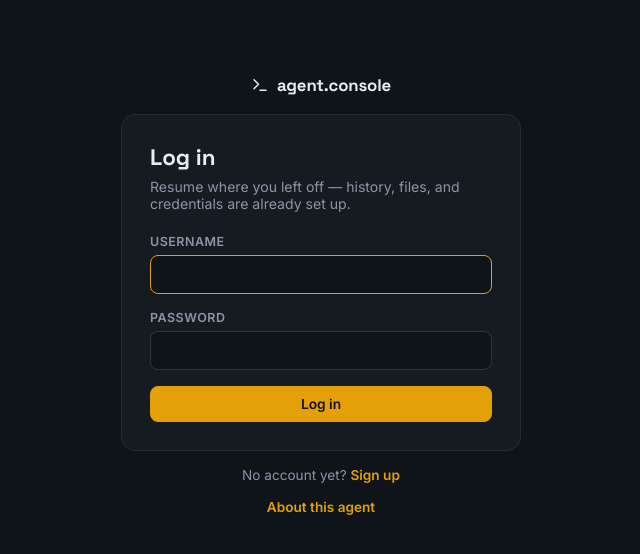
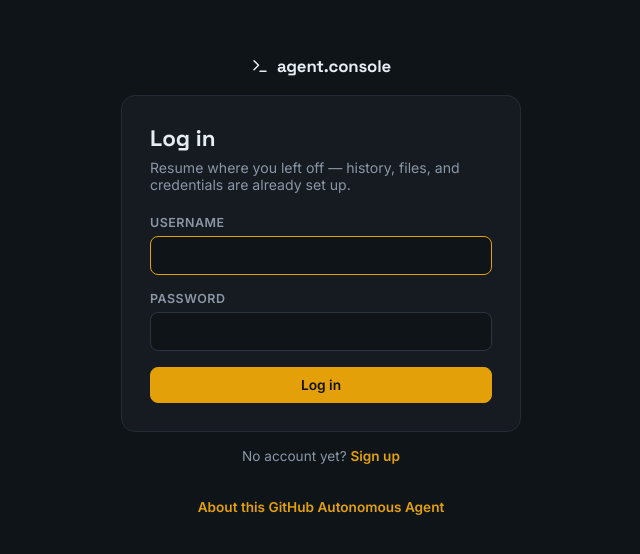
Before and after one commit to ajaysah-ai/GitHub_Autonomous_Agent, a React (Vite) app in the folder frontend/: page /login in a window 1280 px wide. Shown: the part 106-660 px from the top of the page, without its empty margins (319-959 px from the left). Built offline with nearby package versions, Linux system fonts and the light colour scheme; no server answers.

Commit message:
Update Loginpage.jsx

```diff
--- a/frontend/src/pages/Loginpage.jsx
+++ b/frontend/src/pages/Loginpage.jsx
@@ -57,7 +57,7 @@ export default function LoginPage() {
           No account yet? <Link to="/signup"><button type="button">Sign up</button></Link>
         </div>
         <div className="auth-switch">
-          <Link to="/about"><button type="button">About this agent</button></Link>
+          <Link to="/about"><button type="button"><h4>About this GitHub Autonomous Agent</h4></button></Link>
         </div>
       </div>
     </div>
```
